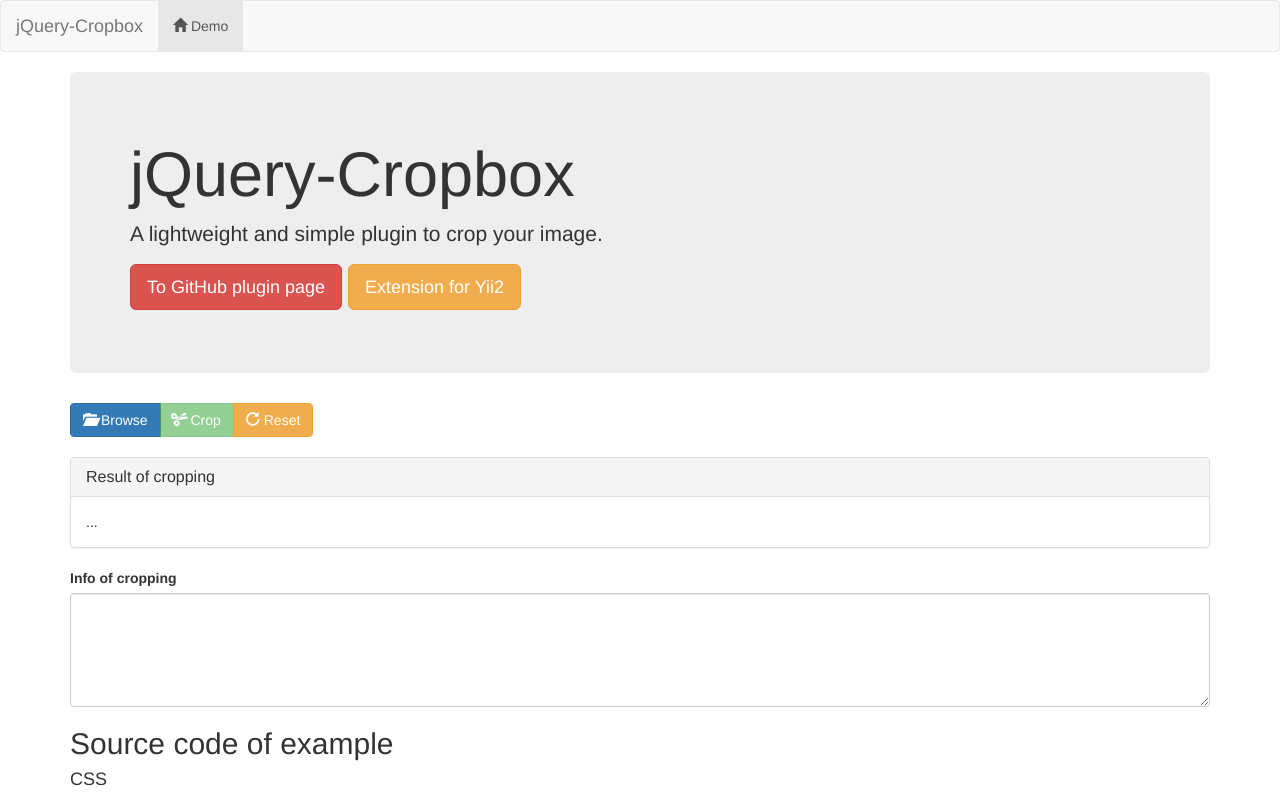
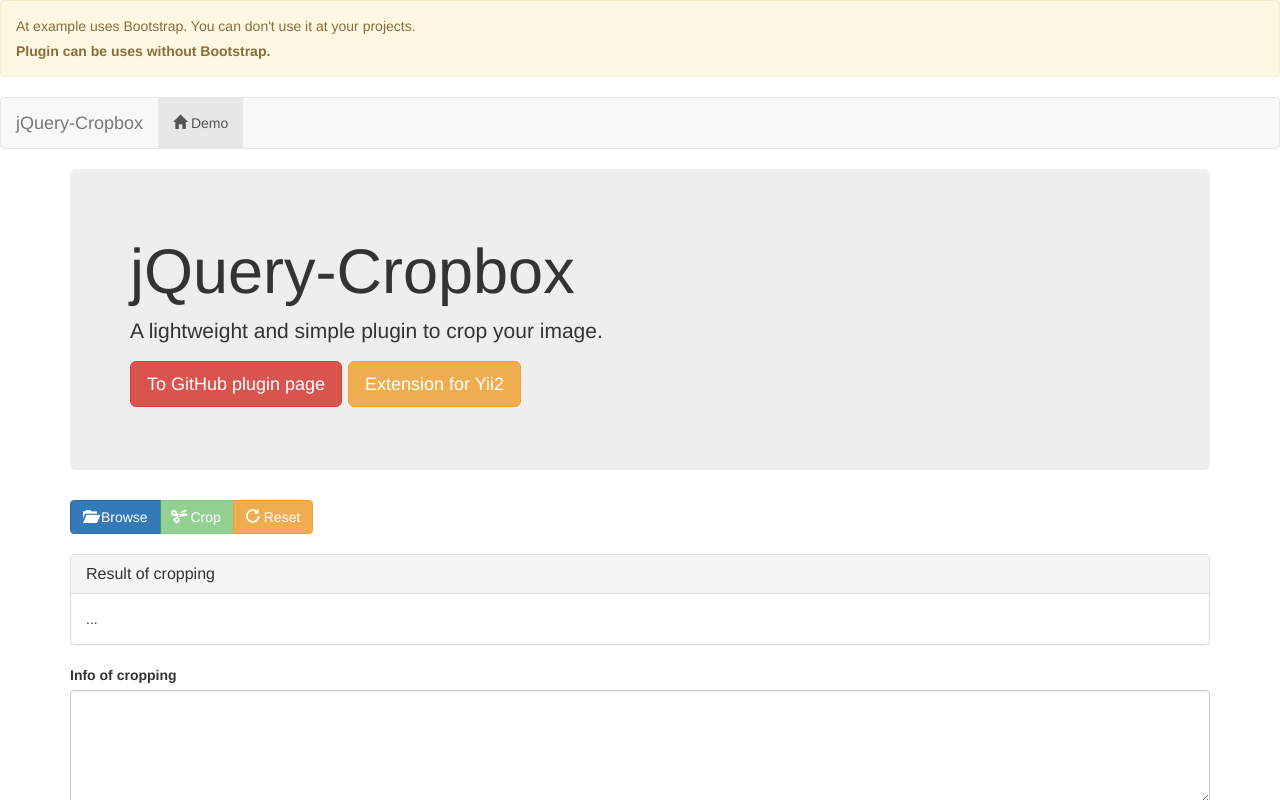
Before and after one commit to bupy7/jquery-cropbox, a plain HTML site: page index.html in a window 1280 px wide. Shown: the top 800 px of the page. Drawn offline with Linux system fonts and the light colour scheme.

Commit message:
more code

```diff
--- a/index.html
+++ b/index.html
@@ -44,6 +44,10 @@
         <script type="text/javascript">SyntaxHighlighter.all();</script>
     </head>
     <body>
+        <div class="alert alert-warning">
+            <p>At example uses Bootstrap. You can don't use it at your projects.</p>
+            <p><strong>Plugin can be uses without Bootstrap.</strong></p>
+        </div>
         <nav class="navbar navbar-default">
             <div class="container-fluid">
                 <div class="navbar-header">
```
